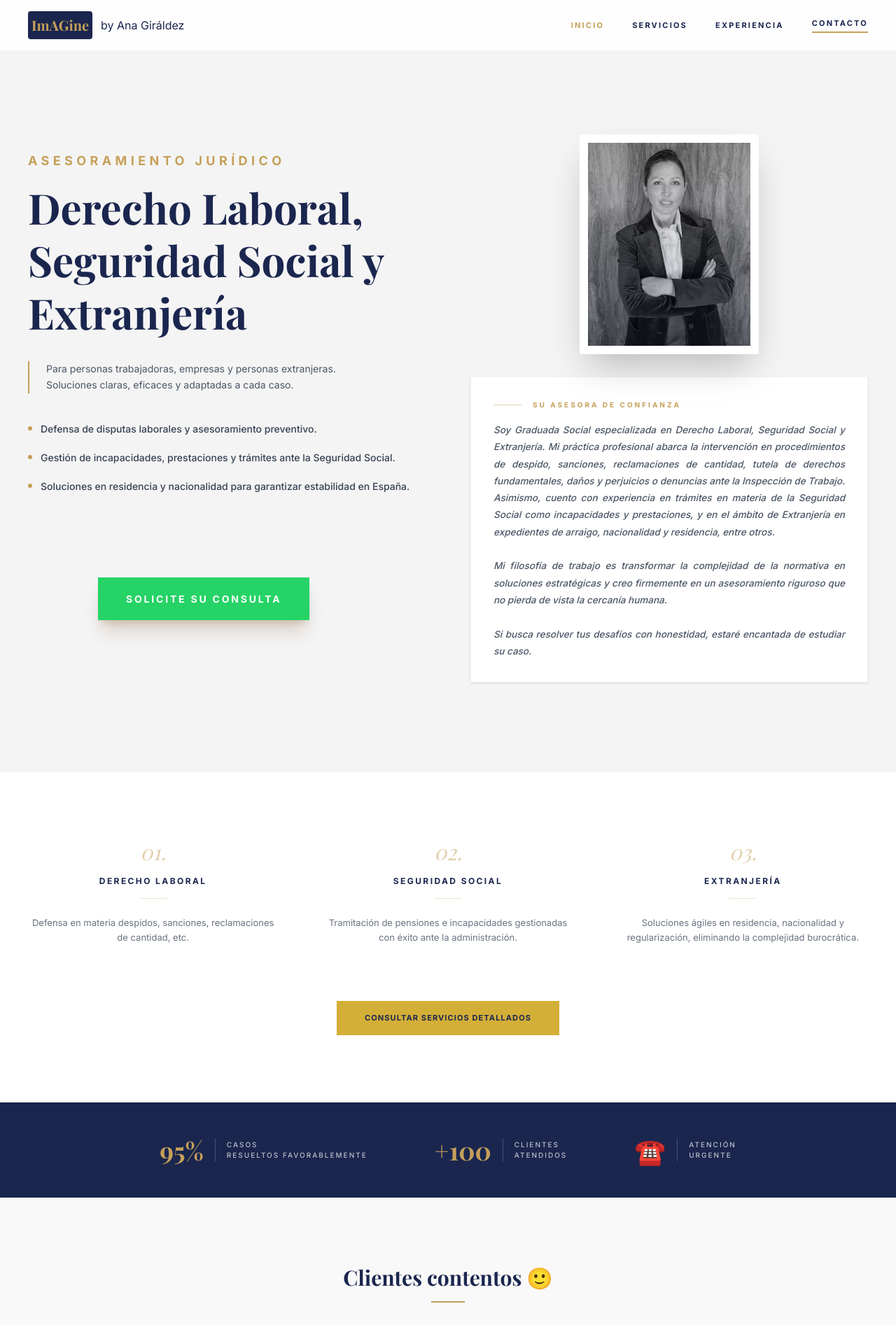
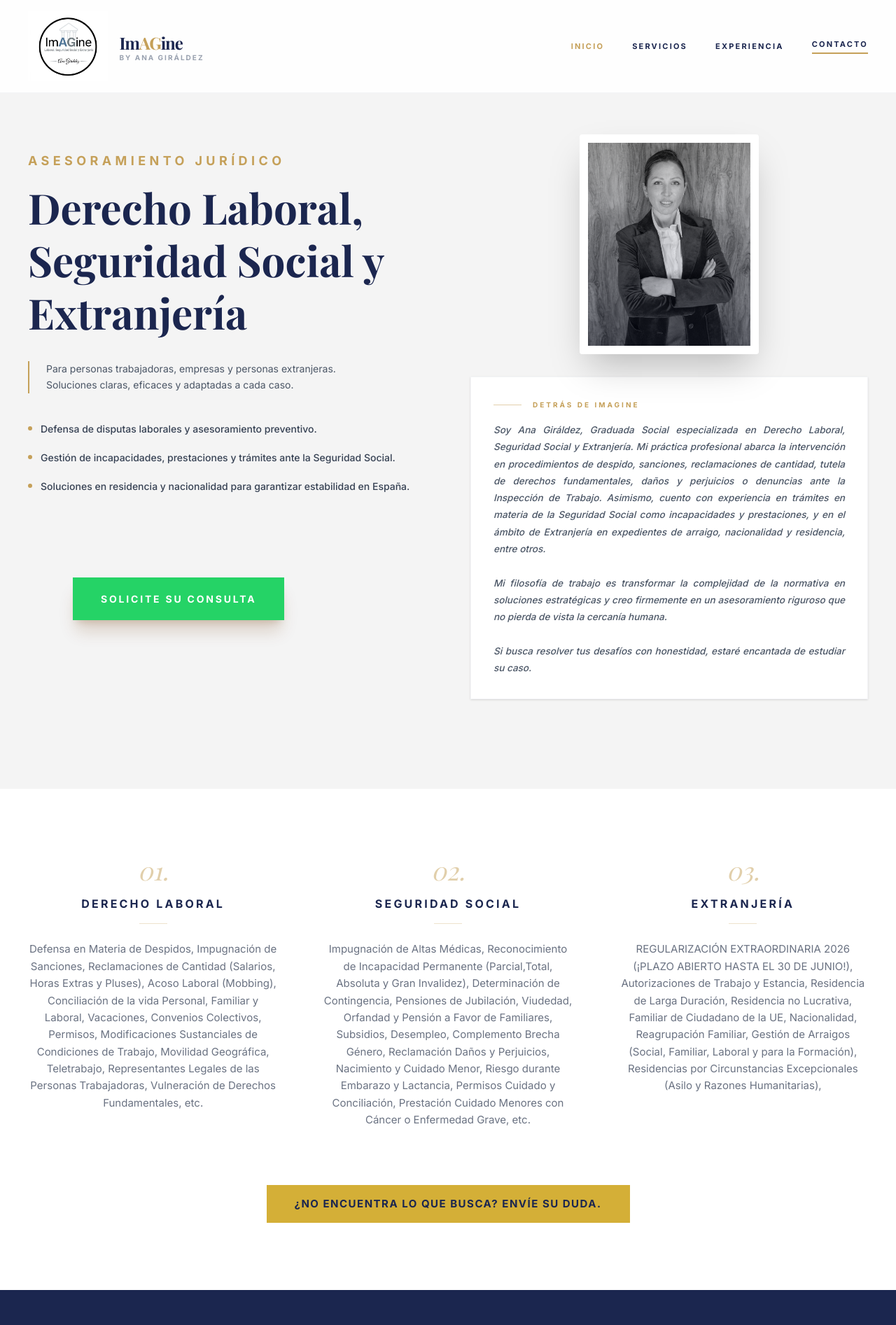
Before and after one commit to Anagiraldez/imagine-asesoria-vigo, a React (Vite) app: page / in a window 1280 px wide. Shown: the top 1893 px of the page at 70% size. Built offline with nearby package versions, Linux system fonts and the light colour scheme; a web font is replaced by a local one.

Commit message:
cambio nuevo

```diff
--- a/src/App.tsx
+++ b/src/App.tsx
@@ -27,16 +27,32 @@ export default function App() {
   return (
     <div id="app-container" className="min-h-screen bg-white font-sans text-primary">
       {/* Navbar */}
+
+   {/* Navbar */}
 <nav id="navbar" className="fixed top-0 z-50 w-full border-b border-gray-100 bg-white/90 backdrop-blur-md">
   <div className="mx-auto flex max-w-7xl items-center justify-between px-6 md:px-10 py-4">
-          <div className="flex items-center gap-2 md:gap-3">
-            <div className="flex h-10 w-23 items-center justify-center rounded bg-primary">
-              <span className="font-serif text-xl font-bold text-accent">ImAGine</span>
 
+    {/* Contenedor del Logo e Identidad */}
+    <div className="flex items-center gap-3 md:gap-4">
+      {/* El Logo Pequeño */}
+      <img
+        src="logo.png"
+        alt="Logo imAGine"
+        className="h-25 w-auto object-contain"
+      />
+
+      {/* Texto de Marca */}
+      <div className="flex flex-col leading-none">
+        <span className="font-serif text-xl md:text-2xl font-bold tracking-tighter text-primary">
+          Im<span className="text-accent">AG</span>ine
+        </span>
+        <h1 className="text-[9px] md:text-[10px] font-bold tracking-[0.2em] uppercase text-gray-400">
+          by Ana Giráldez
+        </h1>
       </div>
-            <h1>by Ana Giráldez</h1>
     </div>
 
+    {/* Menú Desktop */}
     <div className="hidden items-center gap-10 text-[11px] font-bold tracking-[0.2em] uppercase md:flex">
       <a href="#hero" className="text-accent hover:text-accent-hover transition-colors">Inicio</a>
       <a href="#beneficios" className="text-primary hover:text-accent transition-colors">Servicios</a>
@@ -112,7 +128,7 @@ export default function App() {
                 href="https://wa.me/34613032762?text=Hola,%20me%20gustaría%20solicitar%20una%20consulta%20personalizada."
                 target="_blank"
                 rel="noopener noreferrer"
-                className="ml-25 mt-12 md:mt-18 w-max bg-[#25D366] px-8 md:px-10 py-4 md:py-5 text-[10px] md:text-[14px] font-bold tracking-[0.2em] uppercase text-white shadow-xl shadow-yellow-900/20 transition-all hover:bg-[#B8860B] hover:shadow-2xl active:scale-95"
+                className="ml-16 mt-12 md:mt-18 w-max bg-[#25D366] px-8 md:px-10 py-4 md:py-5 text-[10px] md:text-[14px] font-bold tracking-[0.2em] uppercase text-white shadow-xl shadow-yellow-900/20 transition-all hover:bg-[#B8860B] hover:shadow-2xl active:scale-95"
               >
                 Solicite su consulta
               </a>
@@ -138,11 +154,11 @@ export default function App() {
               <div className="mt-6 md:mt-8 w-full bg-white p-6 md:p-8 border border-gray-100 shadow-sm">
                 <div className="mb-3 md:mb-4 flex items-center gap-3 md:gap-4">
                   <div className="h-px w-8 md:w-10 bg-accent opacity-50" />
-                  <span className="text-[9px] md:text-[10px] font-bold tracking-[0.3em] uppercase text-accent">Su Asesora de Confianza</span>
+                  <span className="text-[9px] md:text-[10px] font-bold tracking-[0.3em] uppercase text-accent">Detrás de ImAGine</span>
                 </div>
                 <p className="text-[12.5px] md:text-[13.5px] font-medium leading-[1.6] md:leading-[1.8] text-gray-600 italic text-justify">
 
-                  <p>Soy Graduada Social especializada en Derecho Laboral, Seguridad Social y Extranjería.
+                  <p>Soy Ana Giráldez, Graduada Social especializada en Derecho Laboral, Seguridad Social y Extranjería.
                     Mi práctica profesional abarca la intervención en procedimientos de despido, sanciones,
                     reclamaciones de cantidad, tutela de derechos fundamentales, daños y perjuicios o denuncias ante la Inspección de Trabajo.
                     Asimismo, cuento con experiencia en trámites en materia de la Seguridad Social
@@ -167,17 +183,18 @@ export default function App() {
               {
                 id: "01.",
                 title: "Derecho Laboral",
-                desc: "Defensa en materia despidos, sanciones, reclamaciones de cantidad, etc."
+                desc: "Defensa en Materia de Despidos, Impugnación de Sanciones, Reclamaciones de Cantidad (Salarios, Horas Extras y Pluses), Acoso Laboral (Mobbing), Conciliación de la vida Personal, Familiar y Laboral, Vacaciones, Convenios Colectivos, Permisos, Modificaciones Sustanciales de Condiciones de Trabajo, Movilidad Geográfica, Teletrabajo, Representantes Legales de las Personas Trabajadoras, Vulneración de Derechos Fundamentales, etc."
               },
+
               {
                 id: "02.",
                 title: "Seguridad Social",
-                desc: "Tramitación de pensiones e incapacidades gestionadas con éxito ante la administración."
+                desc: "Impugnación de Altas Médicas, Reconocimiento de Incapacidad Permanente (Parcial,Total, Absoluta y Gran Invalidez), Determinación de Contingencia, Pensiones de Jubilación, Viudedad, Orfandad y Pensión a Favor de Familiares, Subsidios, Desempleo, Complemento Brecha Género, Reclamación Daños y Perjuicios, Nacimiento y Cuidado Menor, Riesgo durante Embarazo y Lactancia, Permisos Cuidado y Conciliación, Prestación Cuidado Menores con Cáncer o Enfermedad Grave, etc.  "
               },
               {
                 id: "03.",
                 title: "Extranjería",
-                desc: "Soluciones ágiles en residencia, nacionalidad y regularización, eliminando la complejidad burocrática."
+                desc: "REGULARIZACIÓN EXTRAORDINARIA 2026 (¡PLAZO ABIERTO HASTA EL 30 DE JUNIO!), Autorizaciones de Trabajo y Estancia, Residencia de Larga Duración, Residencia no Lucrativa, Familiar de Ciudadano de la UE, Nacionalidad, Reagrupación Familiar, Gestión de Arraigos (Social, Familiar, Laboral y para la Formación), Residencias por Circunstancias Excepcionales (Asilo y Razones Humanitarias),  "
               }
             ].map((benefit, idx) => (
               <motion.div
@@ -187,10 +204,10 @@ export default function App() {
                 viewport={{ once: true }}
                 className="text-center"
               >
-                <div className="mb-4 font-serif text-3xl italic text-accent opacity-50">{benefit.id}</div>
-                <h3 className="mb-4 text-xs font-bold tracking-[0.2em] uppercase text-primary">{benefit.title}</h3>
+                <div className="mb-4 font-serif text-4xl italic text-accent opacity-50">{benefit.id}</div>
+                <h3 className="mb-4 text-s font-bold tracking-[0.2em] uppercase text-primary">{benefit.title}</h3>
                 <div className="mx-auto mb-6 h-px w-10 bg-accent/30" />
-                <p className="text-[13px] leading-relaxed text-gray-500">{benefit.desc}</p>
+                <p className="text-[15px] leading-relaxed text-gray-500">{benefit.desc}</p>
               </motion.div>
             ))}
           </div>
@@ -198,9 +215,9 @@ export default function App() {
           <div className="text-center">
             <a
               href="#contacto"
-              className="inline-block bg-[#D4AF37] px-10 py-4 text-[11px] font-bold tracking-widest uppercase text-primary transition-all hover:bg-primary hover:text-white"
+              className="inline-block bg-[#D4AF37] px-10 py-4 text-[15px] font-bold tracking-widest uppercase text-primary transition-all hover:bg-primary hover:text-white"
             >
-              Consultar servicios detallados
+              ¿No encuentra lo que busca? Envíe su duda.
             </a>
           </div>
         </div>
@@ -210,20 +227,11 @@ export default function App() {
       <section id="authority" className="bg-primary py-12">
         <div className="mx-auto max-w-7xl px-6 md:px-10">
           <div className="flex flex-wrap items-center justify-center gap-10 md:gap-24">
-            <div className="flex items-center gap-4">
-              <span className="font-serif text-4xl font-bold text-accent">95%</span>
-              <div className="h-8 w-px bg-white/20" />
-              <span className="text-[10px] font-medium tracking-[0.2em] uppercase text-white/70">Casos<br />resueltos favorablemente</span>
-            </div>
-            <div className="flex items-center gap-4">
-              <span className="font-serif text-4xl font-bold text-accent">+100</span>
-              <div className="h-8 w-px bg-white/20" />
-              <span className="text-[10px] font-medium tracking-[0.2em] uppercase text-white/70">Clientes<br />atendidos</span>
-            </div>
+
             <div className="flex items-center gap-4">
               <span className="font-serif text-4xl font-bold text-accent">☎️</span>
               <div className="h-8 w-px bg-white/20" />
-              <span className="text-[10px] font-medium tracking-[0.2em] uppercase text-white/70">Atención<br />urgente</span>
+              <span className="text-[15px] font-medium tracking-[0.2em] uppercase text-white/70">Atención urgente</span>
             </div>
           </div>
         </div>
@@ -233,7 +241,7 @@ export default function App() {
       <section id="testimonios" className="bg-[#F9F9F9] py-20 md:py-24">
         <div className="mx-auto max-w-7xl px-6 md:px-10">
           <div className="mb-16 md:mb-20 text-center">
-            <h2 className="mb-4 font-serif text-3xl font-bold text-primary">Clientes contentos 🙂</h2>
+            <h2 className="mb-4 font-serif text-3xl font-bold text-primary"> Valoraciones de clientes 🙂</h2>
             <div className="mx-auto h-0.5 w-12 bg-accent" />
           </div>
 
@@ -278,7 +286,7 @@ export default function App() {
             <div>
               <div className="mb-4 text-[10px] md:text-[11px] font-bold tracking-[0.3em] uppercase text-accent">Contacto</div>
               <h2 className="mb-6 md:mb-8 font-serif text-3xl md:text-4xl font-bold text-primary">Inicio su defensa</h2>
-              <p className="mb-10 md:mb-12 text-sm leading-relaxed text-gray-500">Cada caso es único y merece una atención personalizada. Póngase en contacto para evaluar su situación jurídica con total confidencialidad.</p>
+              <p className="text-justify mb-10 md:mb-12 text-sm leading-relaxed text-gray-500">Cada caso es único y merece una atención personalizada. Póngase en contacto para evaluar su situación jurídica con total confidencialidad.</p>
 
               <div className="space-y-6 md:space-y-8">
                 <div className="flex items-start gap-4">
@@ -312,11 +320,10 @@ export default function App() {
                     <p className="text-sm font-semibold text-primary">De Lunes a Viernes</p>
                     <p className="text-sm text-gray-700">9:00 a 14:00 horas</p>
                     <br />
-                    <p className="text-sm text-gray-700">📌 Fuera de horario, atiendo bajo cita previa.</p>
-                    <p className="text-sm text-gray-700">🚨 Si tiene una urgencia, llame o envíe WhatsApp.</p>
+                    <p className="text-sm text-gray-700">🚨 Fuera de horario, atiendo bajo cita previa.</p>
+                    <p className="text-sm text-gray-700">📞 Si tiene una urgencia, llame o envíe WhatsApp.</p>
                   </div>
                 </div>
-
               </div>
             </div>
 
@@ -333,7 +340,7 @@ export default function App() {
                   </div>
                 </div>
                 <div className="flex flex-col gap-2">
-                  <label className="text-[10px] font-bold tracking-widest uppercase text-primary">Especialidad de Interés</label>
+                  <label className="text-[10px] font-bold tracking-widest uppercase text-primary">Seleccionar especialidad de interés</label>
                   <select className="border-b border-gray-200 bg-transparent py-3 text-sm outline-none transition-colors focus:border-accent appearance-none">
                     <option>Derecho Laboral</option>
                     <option>Seguridad Social</option>
@@ -355,9 +362,9 @@ export default function App() {
       </section>
 
       {/* Final Call Section */}
-      <section className="bg-navy-dark py-20 md:py-24 text-white">
+      <section className="bg-navy-dark py-20 md:py-12 text-white">
         <div className="mx-auto max-w-5xl px-6 md:px-10 text-center">
-          <h2 className="mb-4 font-serif text-2xl font-bold md:text-4xl leading-tight">Soluciones legales claras para su tranquilidad.</h2>
+          <h2 className="mb-4 font-serif text-2xl font-bold md:text-3xl leading-tight">ImAGine vivir el presente sin la carga de un conflicto legal.</h2>
           <p className="mb-10 md:mb-12 text-[10px] md:text-[17px] font-bold tracking-[0.3em] uppercase text-accent">Reserve su consulta de evaluación</p>
           <a
             href="#contacto"
@@ -371,7 +378,7 @@ export default function App() {
       {/* Footer */}
       <footer className="bg-navy-dark py-12 text-[10px] font-medium tracking-[0.1em] uppercase text-gray-500">
         <div className="mx-auto max-w-7xl px-6 md:px-10">
-          <div className="flex flex-col items-center justify-between gap-8 border-t border-white/5 pt-12 md:flex-row">
+          <div className="flex flex-col items-center justify-between gap-8 border-t-2 border-white pt-3 md:flex-row">
             <div className="flex items-center gap-3">
               <div className="flex h-10 w-23 items-center justify-center rounded bg-accent">
                 <span className="font-serif text-lg font-bold text-primary">imAGine</span>
@@ -379,7 +386,7 @@ export default function App() {
               <p className="font-bold text-white tracking-widest">Rights</p>
             </div>
             <div className="flex gap-10">
-              <a href="#" className="hover:text-accent transition-colors">Aviso Legal</a>
+
 
               <a
                 href="/imagine-asesoramiento/politica.html"
@@ -387,7 +394,7 @@ export default function App() {
                 rel="noopener noreferrer"
                 className="text-gray-400 hover:text-[#D4AF37] text-[10px]"
               >
-                Política de Privacidad
+                Aviso Legal y Política de Privacidad
               </a>
             </div>
             <p>© 2026 imAGine by Ana. Todos los derechos reservados</p>
```
Also changed, not shown: public/logo.png (added). Lines whose indentation alone changed are shown as unchanged.
